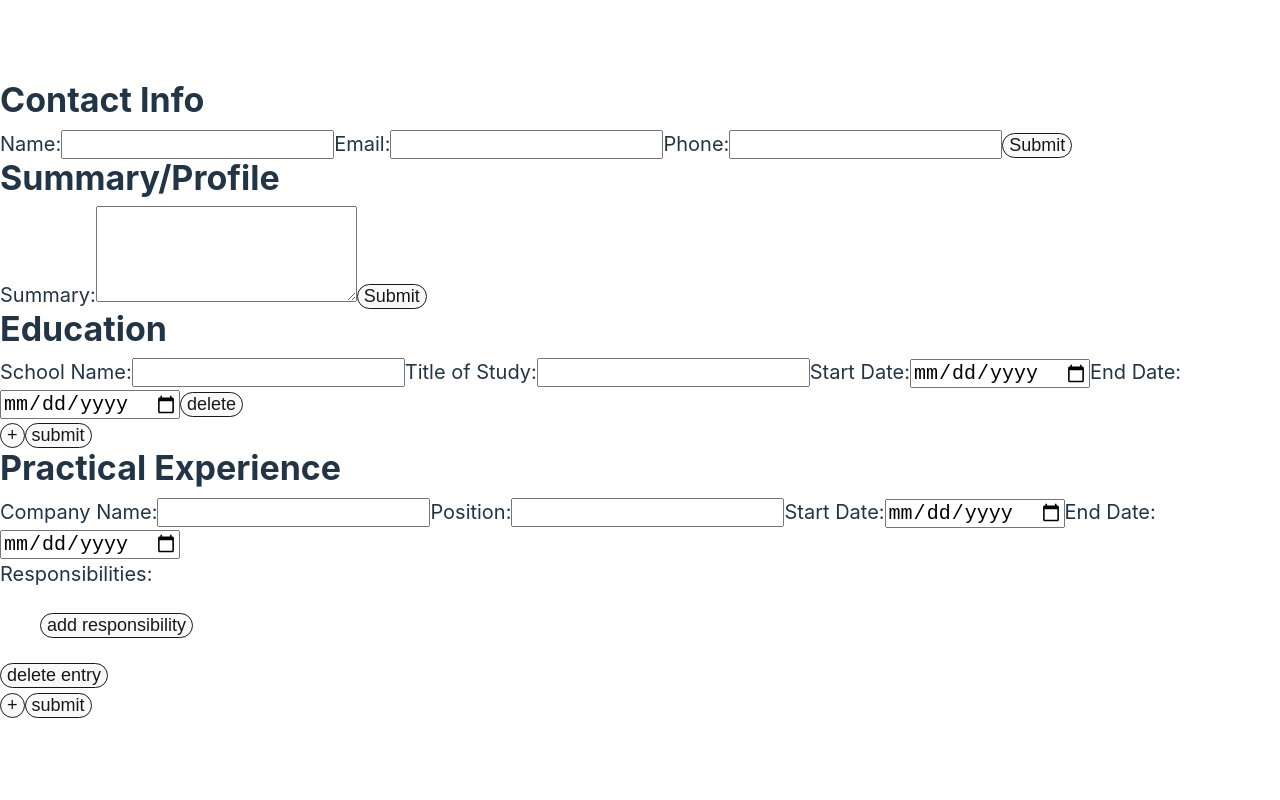
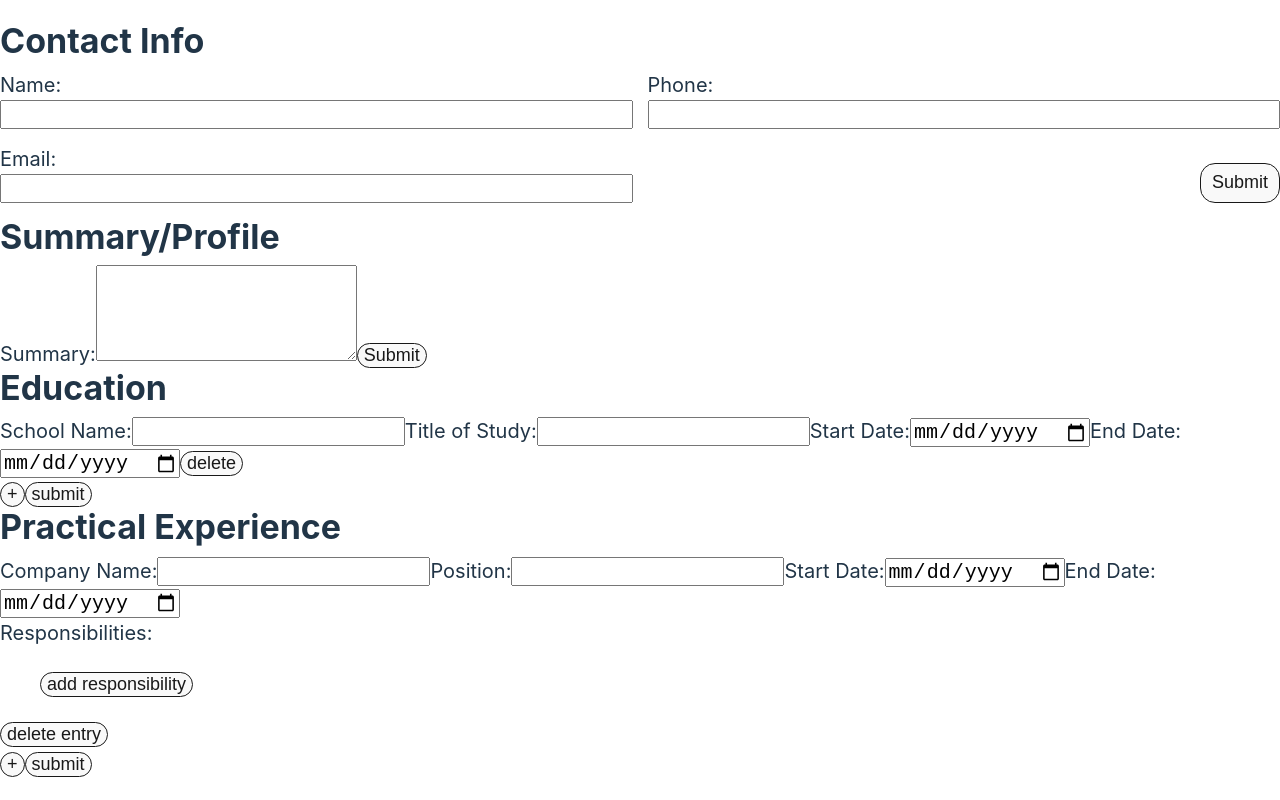
Before and after one commit to RaulPabianCruz/CVApplication, a React (Vite) app: page / in a window 1280 px wide. Built offline with nearby package versions, Linux system fonts and the light colour scheme.

Commit message:
Add styling for all of the ContactInfo components

```diff
--- a/src/styles/Contact.css
+++ b/src/styles/Contact.css
@@ -0,0 +1,63 @@
+.contact.container {
+    margin-bottom: 15px;
+}
+
+/* contact form styling */
+.contact.form-container {
+    display: flex;
+    flex-direction: column;
+}
+
+.contact.form {
+    display: grid;
+    grid-template-columns: auto auto;
+    grid-template-rows: auto auto;
+    grid-gap: 15px;
+}
+
+.contact.form > .label  {
+    display: flex;
+    flex-direction: column;
+}
+
+.contact.form > .name {
+    grid-column: 1/2;
+    grid-row: 1/2;
+}
+
+.contact.form > .email {
+    grid-column: 1/2;
+    grid-row: 2/3
+}
+
+.contact-form > .phone {
+    grid-column: 2/3;
+    grid-row: 1/2;
+}
+
+.contact.form > .submit-bttn {
+    height: 40px;
+    width: 80px;
+    align-self: end;
+    justify-self: end;
+    grid-column: 2/3;
+    grid-row: 2/3;
+}
+
+/* contact info display styling */
+
+.contact.display {
+    display: flex;
+}
+
+.contact.display > .profile-pic {
+    height: 200px;
+    width: 200px;
+}
+
+.contact.display > .edit-bttn {
+    height: 40px;
+    width: 80px;
+    align-self: end;
+    margin-left: auto;
+}
```
